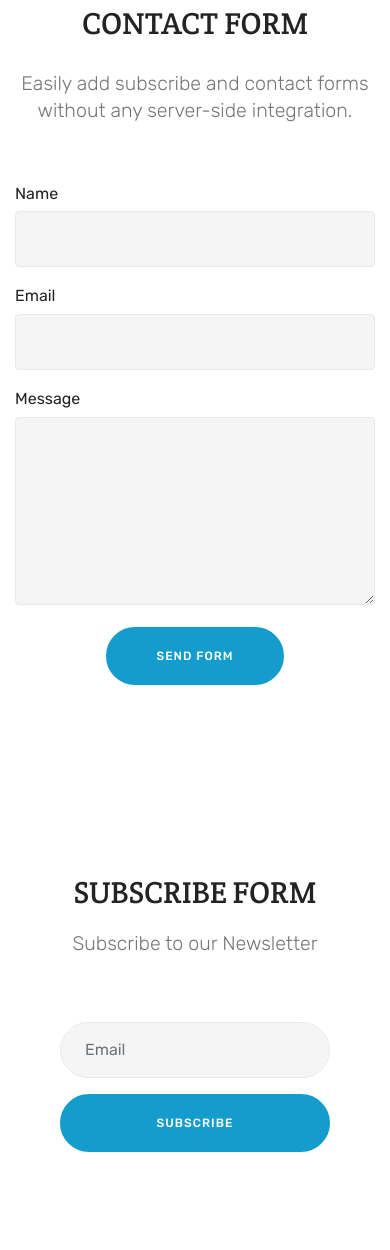
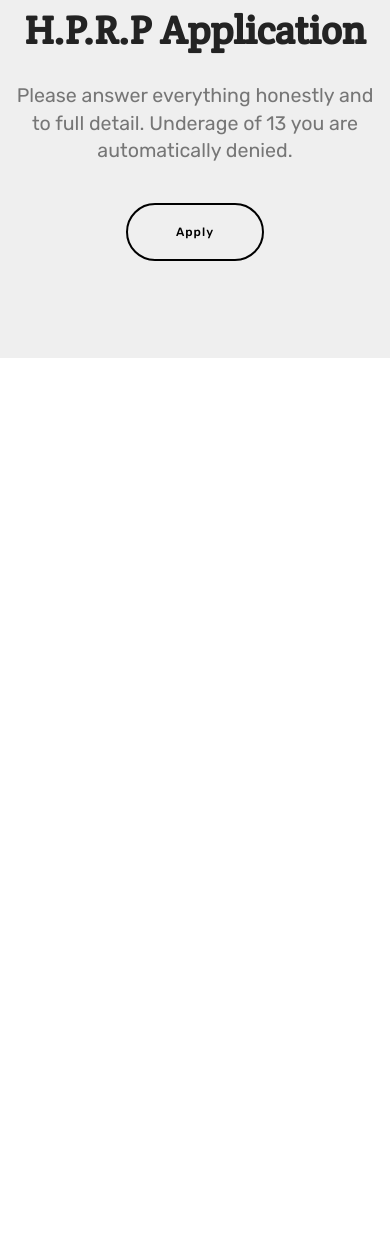
Before and after one commit to prestigetoken/H.P.R.P, a plain HTML site: page page2.html in a window 390 px wide. Shown: the part 87-1337 px from the top of the page. After the commit the page ends 844 px from the top, so only its background shows below. Drawn offline with Linux system fonts and the light colour scheme.

Commit message:
create github pages

```diff
--- a/assets/mobirise/css/mbr-additional.css
+++ b/assets/mobirise/css/mbr-additional.css
@@ -2226,72 +2226,6 @@ body {
 .cid-qTkzRZLJNu .dropdown-item:hover {
   color: #c1c1c1 !important;
 }
-.cid-roxQjRebhz {
-  padding-top: 90px;
-  padding-bottom: 90px;
-  background-color: #ffffff;
-}
-.cid-roxQjRebhz .title {
-  margin-bottom: 2rem;
-}
-.cid-roxQjRebhz .mbr-section-subtitle {
-  color: #767676;
-}
-.cid-roxQjRebhz a:not([href]):not([tabindex]) {
-  color: #fff;
-  border-radius: 3px;
-}
-.cid-roxQjRebhz a.btn-white:not([href]):not([tabindex]) {
-  color: #333;
-}
-.cid-roxQjRebhz textarea.form-control {
-  min-height: 188px;
-}
-.cid-roxQl6LaKj {
-  padding-top: 90px;
-  padding-bottom: 90px;
-  background-color: #ffffff;
-}
-.cid-roxQl6LaKj .mbr-section-subtitle {
-  color: #767676;
-}
-.cid-roxQl6LaKj .formoid {
-  margin: auto;
-}
-.cid-roxQl6LaKj .form-control {
-  padding-left: 1.5rem;
-  padding-right: 1.5rem;
-}
-.cid-roxQl6LaKj .input-group-btn .btn {
-  padding-top: 1rem;
-  padding-bottom: 1rem;
-  margin: 0 !important;
-}
-.cid-roxQl6LaKj a:not([href]):not([tabindex]) {
-  color: #fff;
-}
-.cid-roxQl6LaKj a.btn-white:not([href]):not([tabindex]) {
-  color: #333;
-}
-@media (max-width: 768px) {
-  .cid-roxQl6LaKj .mbr-form .row {
-    -webkit-flex-direction: column;
-    flex-direction: column;
-    -webkit-align-items: center;
-    align-items: center;
-  }
-  .cid-roxQl6LaKj .form-group,
-  .cid-roxQl6LaKj .input-group-btn,
-  .cid-roxQl6LaKj .input-group-btn .btn {
-    max-width: 300px;
-    width: 100%;
-  }
-}
-@media (min-width: 769px) {
-  .cid-roxQl6LaKj .mbr-form .row > * {
-    padding: 0 0.5rem;
-  }
-}
 .cid-qTkzRZLJNu .navbar {
   padding: .5rem 0;
   background: #333333;
@@ -2673,3 +2607,11 @@ body {
 .cid-qTkzRZLJNu .dropdown-item:hover {
   color: #c1c1c1 !important;
 }
+.cid-roy2MxWwvq {
+  padding-top: 90px;
+  padding-bottom: 90px;
+  background-color: #efefef;
+}
+.cid-roy2MxWwvq P {
+  color: #767676;
+}
--- a/page2.html
+++ b/page2.html
@@ -9,7 +9,7 @@
   <link rel="shortcut icon" href="assets/images/untitled-1-181x187.png" type="image/x-icon">
   <meta name="description" content="">
 
-  <title>test</title>
+  <title>H.P.R.P Application</title>
   <link rel="stylesheet" href="assets/web/assets/mobirise-icons/mobirise-icons.css">
   <link rel="stylesheet" href="assets/tether/tether.min.css">
   <link rel="stylesheet" href="assets/bootstrap/css/bootstrap.min.css">
@@ -24,7 +24,7 @@
 
 </head>
 <body>
-  <section class="menu cid-qTkzRZLJNu" once="menu" id="menu1-9">
+  <section class="menu cid-qTkzRZLJNu" once="menu" id="menu1-k">
 
 
 
@@ -54,96 +54,25 @@
     </nav>
 </section>
 
-<section class="engine"><a href="https://mobirise.info/w">free html5 templates</a></section><section class="mbr-section form1 cid-roxQjRebhz" id="form1-b">
-
-
-
-
-    <div class="container">
-        <div class="row justify-content-center">
-            <div class="title col-12 col-lg-8">
-                <h2 class="mbr-section-title align-center pb-3 mbr-fonts-style display-2">
-                    CONTACT FORM
-                </h2>
-                <h3 class="mbr-section-subtitle align-center mbr-light pb-3 mbr-fonts-style display-5">
-                    Easily add subscribe and contact forms without any server-side integration.
-                </h3>
-            </div>
-        </div>
-    </div>
-    <div class="container">
-        <div class="row justify-content-center">
-            <div class="media-container-column col-lg-8" data-form-type="formoid">
-                <!---Formbuilder Form--->
-                <form action="https://mobirise.com/" method="POST" class="mbr-form form-with-styler" data-form-title="Mobirise Form"><input type="hidden" name="email" data-form-email="true" value="U3Tj5KnbRs5QLVn4E4aT0mPz0PTxgLQveC4pJIAxnu0MFUeLYr6BpD7A/yDnOpw4H1qzjoTe45gjsgls6SknmXyLe0HKTC6IMuG/JzY2YAh9duJ7Qp1uTQaHlXtCSj+a">
-                    <div class="row row-sm-offset">
-                        <div hidden="hidden" data-form-alert="" class="alert alert-success col-12">Thanks for filling out the form!</div>
-                        <div hidden="hidden" data-form-alert-danger="" class="alert alert-danger col-12">
-                        </div>
-                    </div>
-                    <div class="dragArea row row-sm-offset">
-                        <div class="col-md-4  form-group" data-for="name">
-                            <label for="name-form1-b" class="form-control-label mbr-fonts-style display-7">Name</label>
-                            <input type="text" name="name" data-form-field="Name" required="required" class="form-control display-7" id="name-form1-b">
-                        </div>
-                        <div class="col-md-4  form-group" data-for="email">
-                            <label for="email-form1-b" class="form-control-label mbr-fonts-style display-7">Email</label>
-                            <input type="email" name="email" data-form-field="Email" required="required" class="form-control display-7" id="email-form1-b">
-                        </div>
-
-                        <div data-for="message" class="col-md-12 form-group">
-                            <label for="message-form1-b" class="form-control-label mbr-fonts-style display-7">Message</label>
-                            <textarea name="message" data-form-field="Message" class="form-control display-7" id="message-form1-b"></textarea>
-                        </div>
-                        <div class="col-md-12 input-group-btn align-center">
-                            <button type="submit" class="btn btn-primary btn-form display-4">SEND FORM</button>
-                        </div>
-                    </div>
-                </form><!---Formbuilder Form--->
-            </div>
-        </div>
-    </div>
-</section>
-
-<section class="mbr-section form3 cid-roxQl6LaKj" id="form3-c">
+<section class="engine"><a href="https://mobirise.info/z">best free website templates</a></section><section class="header1 cid-roy2MxWwvq" id="header16-m">
 
 
 
 
 
     <div class="container">
-        <div class="row justify-content-center">
-            <div class="title col-12 col-lg-8">
-                <h2 class="align-center pb-2 mbr-fonts-style display-2">
-                    SUBSCRIBE FORM
-                </h2>
-                <h3 class="mbr-section-subtitle align-center pb-5 mbr-light mbr-fonts-style display-5">
-                    Subscribe to our Newsletter
-                </h3>
-            </div>
-        </div>
+        <div class="row justify-content-md-center">
+            <div class="col-md-10 align-center">
+                <h1 class="mbr-section-title mbr-bold pb-3 mbr-fonts-style display-1">H.P.R.P Application</h1>
 
-        <div class="row py-2 justify-content-center">
-            <div class="col-12 col-lg-6  col-md-8 " data-form-type="formoid">
-                <!---Formbuilder Form--->
-                <form action="https://mobirise.com/" method="POST" class="mbr-form form-with-styler" data-form-title="Mobirise Form"><input type="hidden" name="email" data-form-email="true" value="ohyZZAgiGqqIR3UNhGU+WXzaXxibAPeg9lOpVeKWm92Sbd3ZpLBNDwm+3beH6qZY9iCs6dhTZY5/v08c/InBlL8Ief3q4FyEZzdNQgtkVG7idtZu2ZtKTbYi/mje+SPE">
-                    <div class="row">
-                        <div hidden="hidden" data-form-alert="" class="alert alert-success col-12">Thanks for filling out the form!</div>
-                        <div hidden="hidden" data-form-alert-danger="" class="alert alert-danger col-12">
-                        </div>
-                    </div>
-                    <div class="dragArea row">
-                        <div class="form-group col" data-for="email">
-                            <input type="email" name="email" placeholder="Email" data-form-field="Email" required="required" class="form-control display-7" id="email-form3-c">
-                        </div>
-                        <div class="col-auto input-group-btn">
-                            <button type="submit" class="btn btn-primary  display-4">SUBSCRIBE</button>
-                        </div>
-                    </div>
-                </form><!---Formbuilder Form--->
+                <p class="mbr-text pb-3 mbr-fonts-style display-5">
+                    Please answer everything honestly and to full detail. Underage of 13 you are automatically denied.
+                </p>
+                <div class="mbr-section-btn"><a class="btn btn-md btn-black-outline display-4" href="https://docs.google.com/forms/d/e/1FAIpQLSdvFRM-cE5M-i0XbKMSOCcP51TvLu1MzmjHicMhQtbNHh9mGg/viewform?usp=sf_link" target="_blank">Apply</a></div>
             </div>
         </div>
     </div>
+
 </section>
 
 
@@ -151,12 +80,11 @@
   <script src="assets/popper/popper.min.js"></script>
   <script src="assets/tether/tether.min.js"></script>
   <script src="assets/bootstrap/js/bootstrap.min.js"></script>
-  <script src="assets/smoothscroll/smooth-scroll.js"></script>
   <script src="assets/dropdown/js/script.min.js"></script>
   <script src="assets/touchswipe/jquery.touch-swipe.min.js"></script>
   <script src="assets/viewportchecker/jquery.viewportchecker.js"></script>
+  <script src="assets/smoothscroll/smooth-scroll.js"></script>
   <script src="assets/theme/js/script.js"></script>
-  <script src="assets/formoid/formoid.min.js"></script>
 
 
   <input name="animation" type="hidden">
```
Also changed, not shown: index.html (+2 -2 lines), page1.html (+1 -1 lines), 1 other file.
